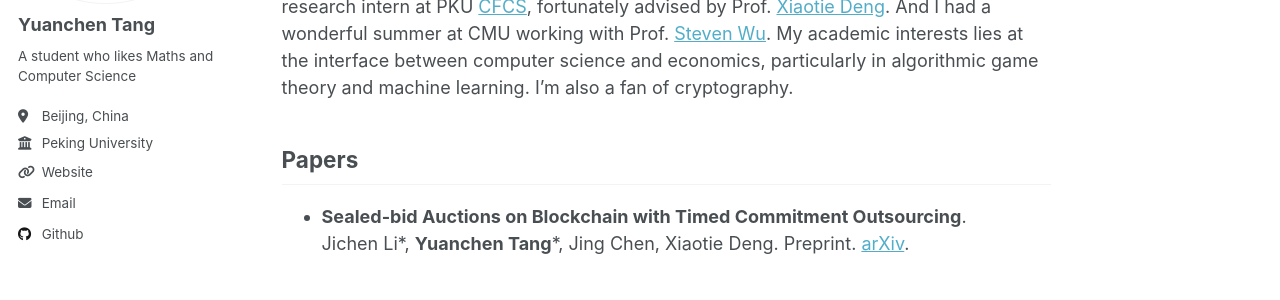
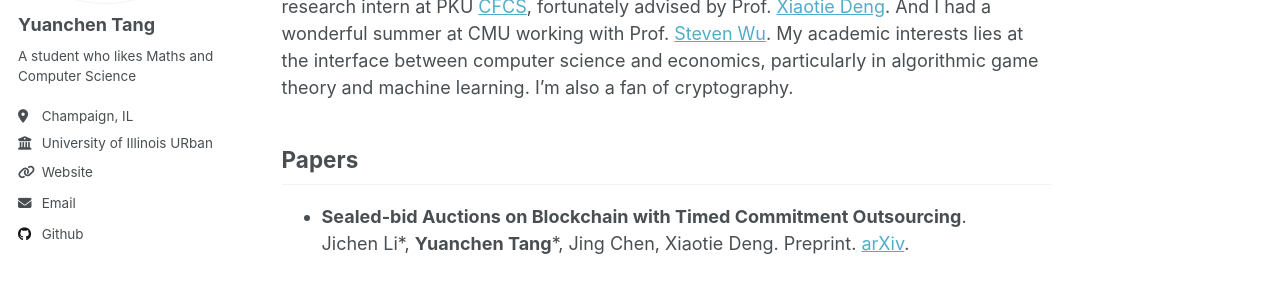
Before and after one commit to BrianTang02/briantang02.github.io, a Jekyll site: the page built from _pages/about.md, in a window 1280 px wide. Shown: the part 236-536 px from the top of the page. Built offline with Jekyll 4.4.1, drawn with Linux system fonts in a browser that asks for light colours.

Commit message:
Update personal information in _config.yml

```diff
--- a/_config.yml
+++ b/_config.yml
@@ -25,10 +25,10 @@ author:
   name             : "Yuanchen Tang"
   pronouns         : # example: "she/her"
   bio              : "A student who likes Maths and Computer Science"
-  location         : "Beijing, China"
-  employer         : "Peking University"
+  location         : "Champaign, IL"
+  employer         : "University of Illinois URbana-Champaign"
   uri              : "briantang02.github.io"
-  email            : "shtangyuanchen@stu.pku.edu.cn"
+  email            : "yctang1@illinois.edu"
 
   # Academic websites
   arxiv            : # URL - Update with the correct link to your profile
```
